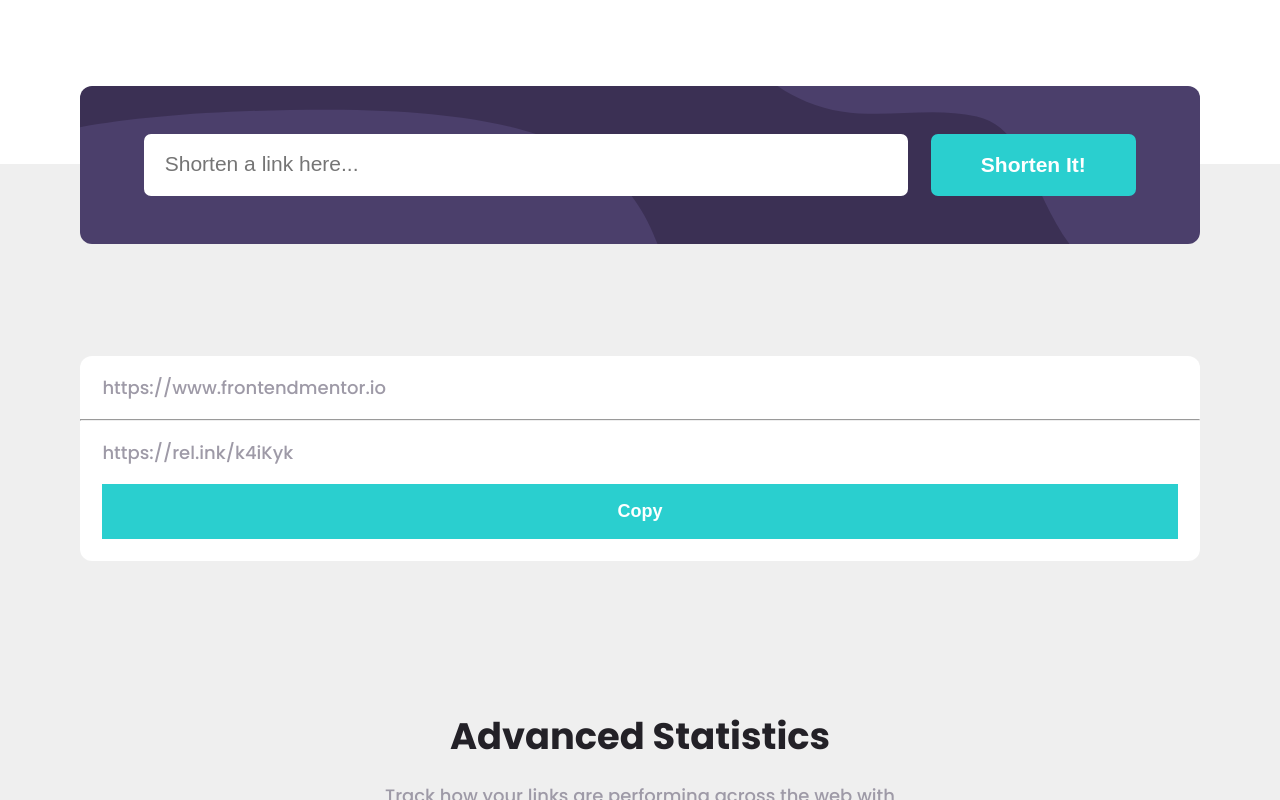
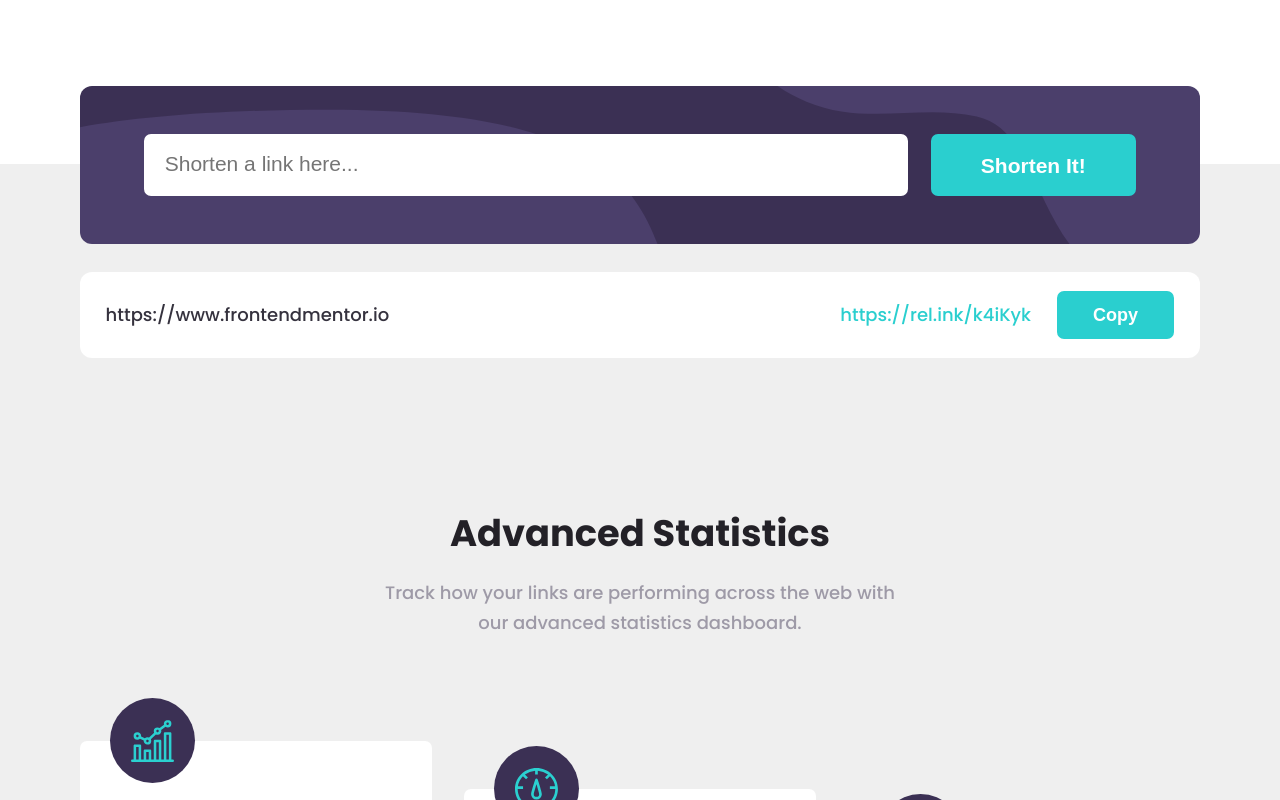
Before and after one commit to hugodelbegue/url-shortening-api-master, a Vue app: page / in a window 1280 px wide. Shown: the part 600-1400 px from the top of the page. Built offline with nearby package versions, Linux system fonts and the light colour scheme.

Commit message:
Add block short link

```diff
--- a/src/App.vue
+++ b/src/App.vue
@@ -61,6 +61,7 @@ main {
   --space-between-card: 6rem;
   --size-img: 400px;
   --junction-padding: 12rem;
+  --statistics-padding: calc((var(--junction-padding) / 2) + 4px);
   --started-padding: 6.8rem;
   --size-line-through: 10px;
   --padding-card-bottom: var(--space-between-card);
@@ -68,6 +69,7 @@ main {
 
   @media #{$tabletScreen} {
     --started-padding: 3.4rem;
+    --statistics-padding: calc((var(--junction-padding) / 2) - 17px);
   }
 
   @media #{$navDesktop} {
@@ -141,9 +143,8 @@ main {
 .statistics {
   position: relative;
   background: var(--background-secondary);
-  padding-top: var(--junction-padding);
+  padding-top: var(--statistics-padding);
   padding-bottom: var(--padding-card-bottom);
-  gap: calc(var(--space-between-block) + 3em);
 
   @media #{$navDesktop} {
     --space-between-block: 6rem;
@@ -153,6 +154,7 @@ main {
     display: flex;
     flex-direction: column;
     gap: var(--space-title-text);
+    margin-top: calc(var(--space-between-block) + 3em);
 
     @media #{$tabletScreen} {
       max-width: 32rem;
@@ -166,6 +168,7 @@ main {
     flex-direction: column;
     place-items: center;
     gap: var(--space-between-card);
+    margin-top: calc(var(--space-between-block) + 3em);
 
     @media #{$navDesktop} {
       flex-direction: row;
@@ -219,11 +222,4 @@ main {
     color: var(--color-title-light);
   }
 }
-
-.presentation_button>button,
-.started>button {
-  @media #{$desktopScreen} {
-    padding: 1.1em 1.9em;
-  }
-}
 </style>
--- a/src/assets/scss/base.scss
+++ b/src/assets/scss/base.scss
@@ -43,6 +43,7 @@
     --side: 1.4rem;
     --side-double: calc(var(--side) * 2);
     --endpoint: 2.8rem;
+    --angles-block: 7px;
     --body-side: max(var(--side), calc(50% - var(--mobile) / 2));
 
     @media #{$mobileScreen} {
--- a/src/components/Button.vue
+++ b/src/components/Button.vue
@@ -19,10 +19,10 @@ button {
     border: 4px solid var(--background-button);
     color: var(--color-title-light);
     border-radius: 50px;
-    padding: 1.3em 2.2em;
+    padding: .8em 2.2em;
     font-size: 1.4rem;
     font-weight: var(--weight-bold);
-    line-height: 0;
+    line-height: 1;
     transition: background .2s ease;
 
     &:hover {
--- /dev/null
+++ b/src/components/Short.vue
@@ -0,0 +1,95 @@
+<script setup>
+import Button from './Button.vue';
+</script>
+
+<template>
+    <div class="shorten_link">
+        <div class="full_link">https://www.frontendmentor.io</div>
+        <hr>
+        <div class="short_interaction">
+            <div class="short_link">https://rel.ink/k4iKyk</div>
+            <Button text="Copy" />
+        </div>
+    </div>
+</template>
+
+<script>
+export default {
+    setup() {
+
+
+        return {}
+    }
+}
+</script>
+
+<style lang="scss" scoped>
+@import '@/assets/scss/responsive.scss';
+
+.shorten_link {
+    --color-url: var(--very-dark-blue);
+    --color-url-short: var(--background-button);
+    background: var(--background-primary);
+    border-radius: calc(var(--angles-block) + 5px);
+    text-align: left;
+    width: -webkit-fill-available;
+    margin-top: 1.8rem;
+
+    @media #{$tabletScreen} {
+        display: flex;
+        place-items: center;
+        place-content: space-between;
+    }
+
+    hr {
+        width: 100%;
+
+        @media #{$tabletScreen} {
+            display: none;
+        }
+    }
+
+    button {
+        width: 100%;
+        border-radius: var(--angles-block);
+        font-size: var(--size-font-shorten);
+
+        @media #{$tabletScreen} {
+            padding: .6em 1.8em;
+        }
+    }
+}
+
+.full_link {
+    color: var(--color-url);
+}
+
+.short_link {
+    color: var(--color-url-short);
+}
+
+.short_interaction {
+    display: flex;
+    flex-direction: column;
+    gap: var(--side);
+
+    @media #{$tabletScreen} {
+        flex-direction: row;
+        place-items: center;
+    }
+}
+
+.full_link,
+.short_link {
+    line-height: 1;
+}
+
+.full_link,
+.short_interaction {
+    padding: var(--side);
+
+    @media #{$tabletScreen} {
+        --side: 1.2rem 1.6rem;
+    }
+}
+</style>
--- a/src/components/Shorten.vue
+++ b/src/components/Shorten.vue
@@ -1,5 +1,6 @@
 <script setup>
 import Button from './Button.vue';
+import Short from './Short.vue';
 </script>
 
 <template>
@@ -10,14 +11,7 @@ import Button from './Button.vue';
         </div>
         <Button text="Shorten&nbsp;It!" />
     </form>
-    <div class="shorten_link">
-        <div class="full_link">https://www.frontendmentor.io</div>
-        <hr>
-        <div class="short_interaction">
-            <div class="short_link">https://rel.ink/k4iKyk</div>
-            <Button text="Copy" />
-        </div>
-    </div>
+    <Short />
 </template>
 
 <script>
@@ -41,7 +35,6 @@ export default {
 form {
     --background-input: #fff;
     --size-font-shorten: calc(var(--font-size) + 3px);
-    --angles: 7px;
     --padding: var(--side);
     --middle: calc(-185px / 2);
     --between: var(--side);
@@ -68,7 +61,7 @@ form {
     padding: var(--padding);
     margin-left: var(--body-side);
     margin-right: var(--body-side);
-    border-radius: 12px;
+    border-radius: calc(var(--angles-block) + 5px);
     width: -webkit-fill-available;
 
     @media #{$tabletScreen} {
@@ -88,7 +81,7 @@ form {
 input[type="text"] {
     background: var(--background-input);
     border: 4px solid var(--background-input);
-    border-radius: var(--angles);
+    border-radius: var(--angles-block);
     padding: .93em;
     display: flex;
     place-items: center;
@@ -99,12 +92,11 @@ input[type="text"] {
     &::placeholder {
         font-size: var(--size-font-shorten);
     }
-
 }
 
 button {
     font-size: var(--size-font-shorten);
-    border-radius: var(--angles);
+    border-radius: var(--angles-block);
 }
 
 .error {
@@ -123,36 +115,4 @@ button {
         color: var(--color-error) !important;
     }
 }
-
-.shorten_link {
-    background: var(--background-primary);
-    border-radius: 12px;
-    text-align: left;
-    width: -webkit-fill-available;
-
-    hr {
-        width: 100%;
-    }
-
-    button {
-        width: 100%;
-        border-radius: var(--angles);
-    }
-}
-
-.short_interaction {
-    display: flex;
-    flex-direction: column;
-    gap: var(--side);
-}
-
-.full_link,
-.short_link {
-    line-height: 1;
-}
-
-.full_link,
-.short_interaction {
-    padding: var(--side);
-}
 </style>
--- a/src/layouts/Header.vue
+++ b/src/layouts/Header.vue
@@ -202,7 +202,7 @@ hr {
     }
 
     button {
-        padding: 1.1em 1.6em;
+        padding: .6em 1.3em;
     }
 }
 
```
